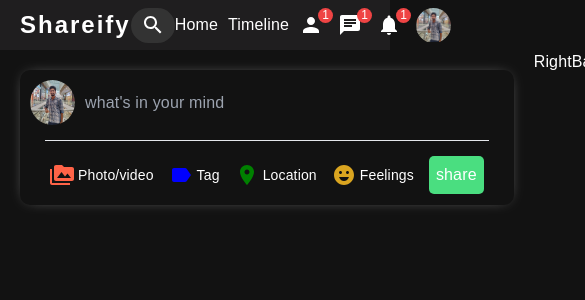
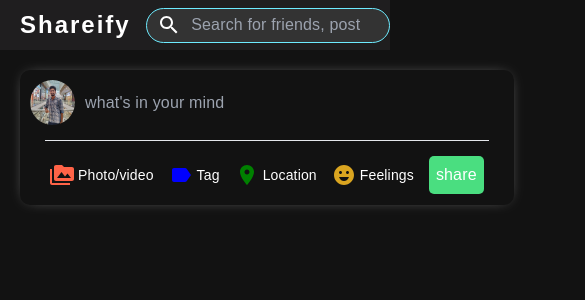
Before and after one commit to Balagurusiva/shareify-frontend, a React (Vite) app: page / in a window 390 px wide. Shown: the top 300 px of the page, 585 px wide, since content can reach past the window. Built offline with nearby package versions, Linux system fonts and the light colour scheme.

Commit message:
modified:   src/components/Feed/feed.css 	modified:   src/components/RightBar/rightbar.css 	modified:   src/components/Sidebar/sidebar.css 	modified:   src/components/TopBar/Topbar.jsx 	modified:   src/components/TopBar/topbar.css 	modified:   tailwind.config.js

```diff
--- a/src/components/Feed/feed.css
+++ b/src/components/Feed/feed.css
@@ -1,5 +1,5 @@
 .feed{
-    @apply flex-5.5
+    @apply  flex-5.5
 }
 
 .feed-wrapper{
--- a/src/components/RightBar/rightbar.css
+++ b/src/components/RightBar/rightbar.css
@@ -1,3 +1,3 @@
 .rightbar{
-    @apply flex-3.5
+    @apply  hidden md:flex flex-3.5
 }
--- a/src/components/Sidebar/sidebar.css
+++ b/src/components/Sidebar/sidebar.css
@@ -1,5 +1,5 @@
 .sidebar{
-    @apply flex-3 h-[calc(100vh-50px)] overflow-scroll
+    @apply hidden md:flex flex-3 h-[calc(100vh-50px)] overflow-scroll
 }
 
 ::-webkit-scrollbar{
@@ -26,8 +26,9 @@
 }
 
 .sidebar-button{
-    @apply w-[150px] border-none p-[10px] rounded-[5px] font-bold bg-white text-black
+    @apply w-[150px] border-none p-[10px] rounded-[5px] font-bold bg-[#14a4ff] text-black
 }
+
 
 .sidebar-hr{
     @apply my-[20px] mx-[0px]
--- a/src/components/TopBar/Topbar.jsx
+++ b/src/components/TopBar/Topbar.jsx
@@ -19,7 +19,7 @@
                 </div>
                 <div className="topbar-icon ">
                     <div className="topbar-icon-item">
-                        <Person />
+                        <Person  />
                         <span className="topbar-icon-badge">1</span>
                     </div>
                     <div className="topbar-icon-item">
--- a/src/components/TopBar/topbar.css
+++ b/src/components/TopBar/topbar.css
@@ -7,8 +7,7 @@
     @apply flex-3
 }
 .logo{
-    @apply text-[24px]  font-bold ml-[20px]  cursor-pointer  ;
-    @layer text-blue;
+    @apply text-[24px]  font-bold ml-[20px]  cursor-pointer  md:text-[#6debff]   ;
     letter-spacing:2px;
 
 }
@@ -19,11 +18,12 @@
 }
 
 .searchbar{
-    @apply  w-[100%]  h-[35px] bg-[#333333] rounded-[30px] flex items-center
+    @apply  w-[100%]  h-[35px] bg-[#333333] rounded-[30px] flex items-center border-primary border-[1px]
 }
 
 .search-icon{
-    @apply mx-[10px] font-[20px]
+    @apply mx-[10px] font-[20px] ;
+
 }
 
 .searchbar-input{
@@ -35,11 +35,12 @@
 }
 /* topbar right section */
 .topbar-right {
-    @apply flex flex-4 items-center justify-around
+    @apply hidden md:flex flex-4 items-center justify-around  ;
+
 }
 
 .topbar-links{
-    @apply flex
+    @apply flex;
 }
 
 .topbar-link{
--- a/tailwind.config.js
+++ b/tailwind.config.js
@@ -6,17 +6,20 @@
     ],
     theme: {
         extend: {
-        color:{
-            primary: "#1c2780"
+            colors: {
+                'primary': '#6debff'
             },
-        flex:{
-            '2':'2 2 0%',
-            '3':'3 3 0%',
-            '3.5':'3.5 3.5 0%',
-            '4':'4 4 0%',
-            '5':'5 5 0%',
-            '5.5':'5.5 5.5 0%',
-            '6':'6 6 0%'
+            screens: {
+                'xs': '300px',
+            },
+            flex: {
+                '2': '2 2 0%',
+                '3': '3 3 0%',
+                '3.5': '3.5 3.5 0%',
+                '4': '4 4 0%',
+                '5': '5 5 0%',
+                '5.5': '5.5 5.5 0%',
+                '6': '6 6 0%'
             }
         },
     },
```
Lines whose indentation alone changed are shown as unchanged.
